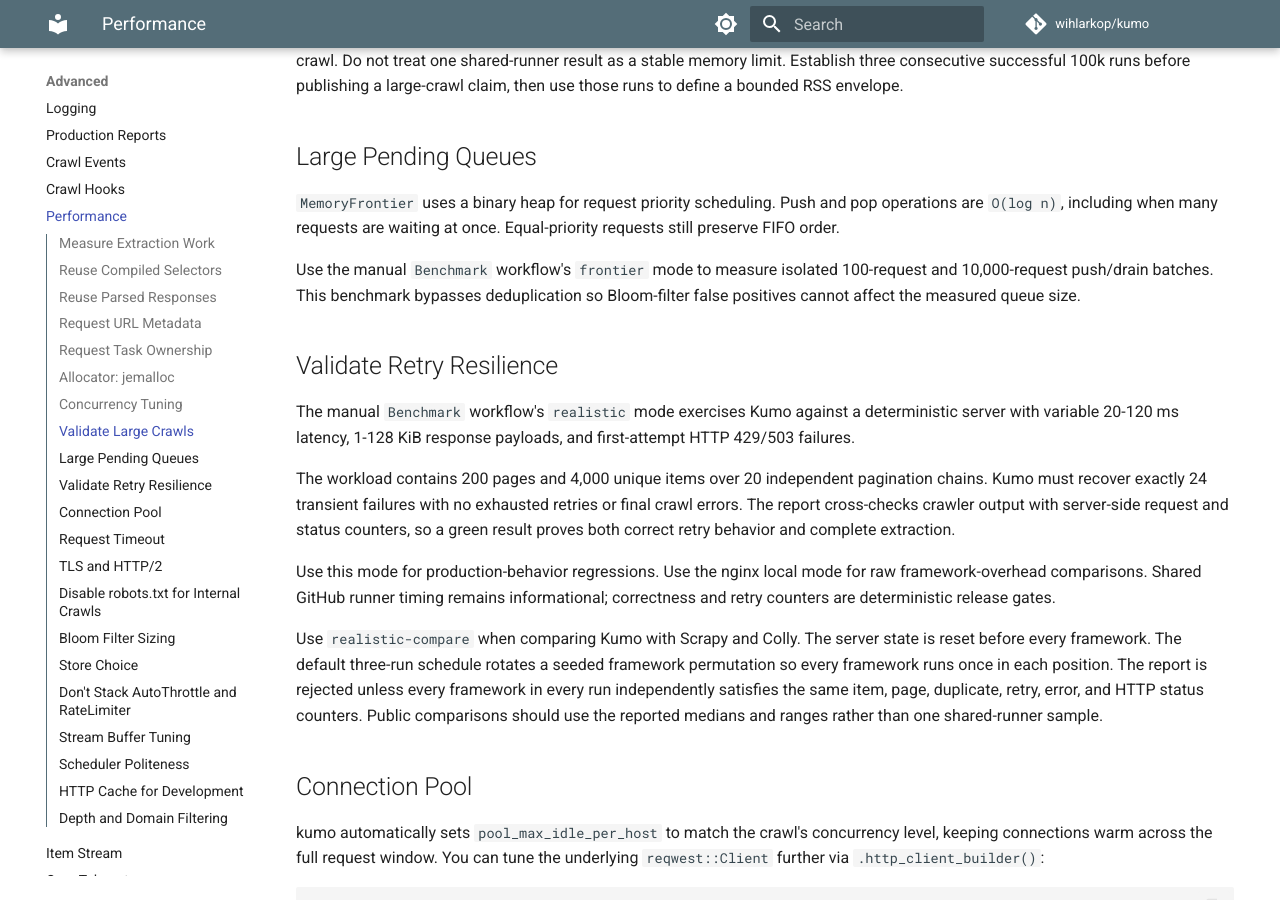
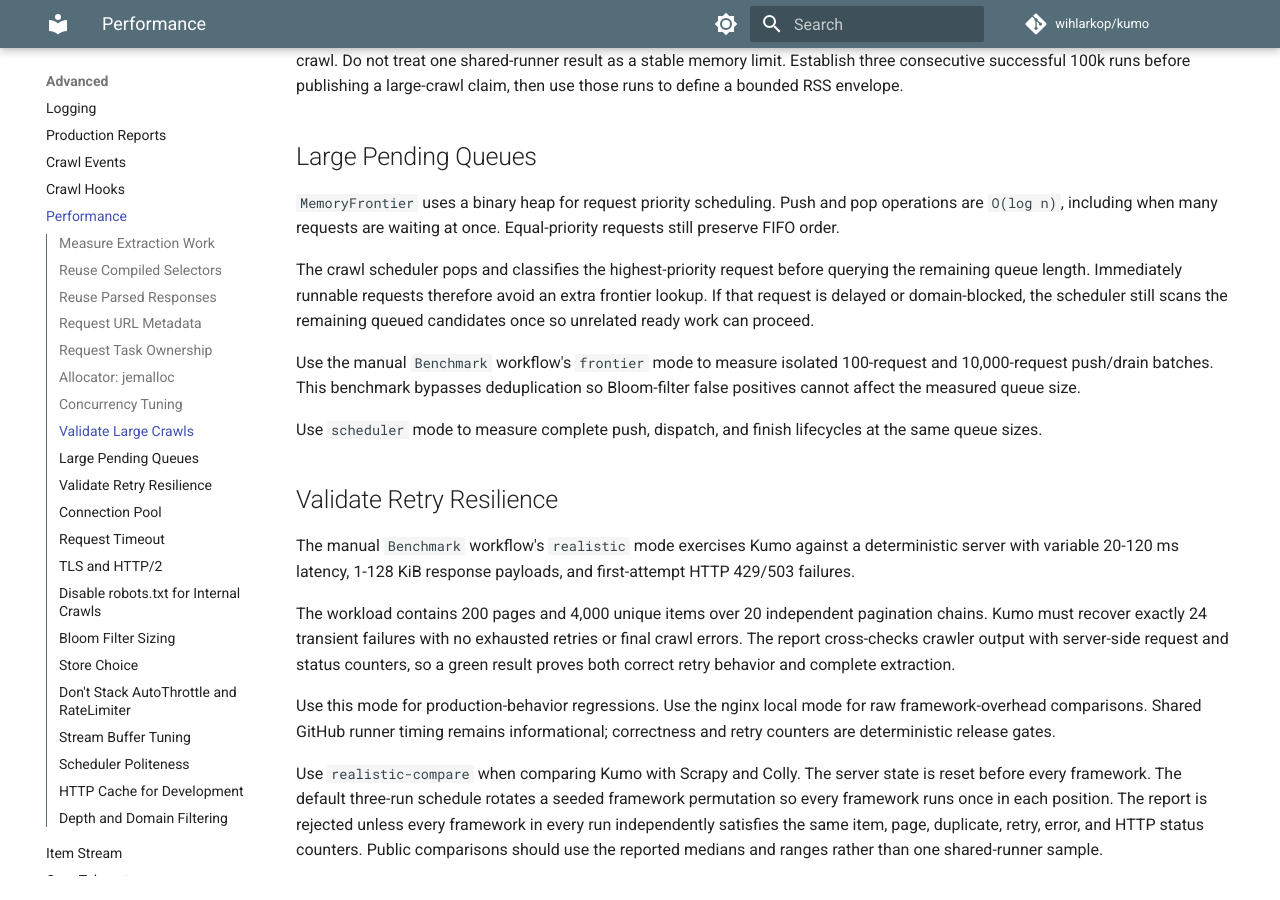
Before and after one commit to wihlarkop/kumo, an MkDocs documentation site: the page built from docs/src/advanced/performance.md, in a window 1280 px wide and 900 px high, scrolled down 2852 px. Built offline with MkDocs 1.6.1 and Material for MkDocs 9.7.7, drawn with Linux system fonts in a browser that asks for light colours; comment, search, counter and statistics services are not loaded.

Commit message:
perf: avoid eager scheduler queue length lookup

```diff
--- a/docs/src/advanced/performance.md
+++ b/docs/src/advanced/performance.md
@@ -137,10 +137,19 @@ to define a bounded RSS envelope.
 pop operations are `O(log n)`, including when many requests are waiting at
 once. Equal-priority requests still preserve FIFO order.
 
+The crawl scheduler pops and classifies the highest-priority request before
+querying the remaining queue length. Immediately runnable requests therefore
+avoid an extra frontier lookup. If that request is delayed or domain-blocked,
+the scheduler still scans the remaining queued candidates once so unrelated
+ready work can proceed.
+
 Use the manual `Benchmark` workflow's `frontier` mode to measure isolated
 100-request and 10,000-request push/drain batches. This benchmark bypasses
 deduplication so Bloom-filter false positives cannot affect the measured queue
 size.
+
+Use `scheduler` mode to measure complete push, dispatch, and finish lifecycles
+at the same queue sizes.
 
 ## Validate Retry Resilience
 
```
Also changed, not shown: docs/src/changelog.md (+5 -0 lines), 1 other file.
